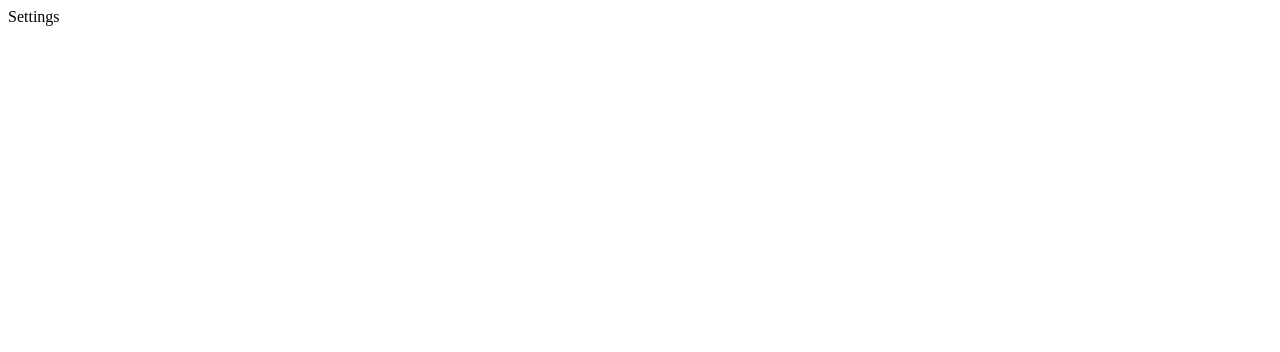
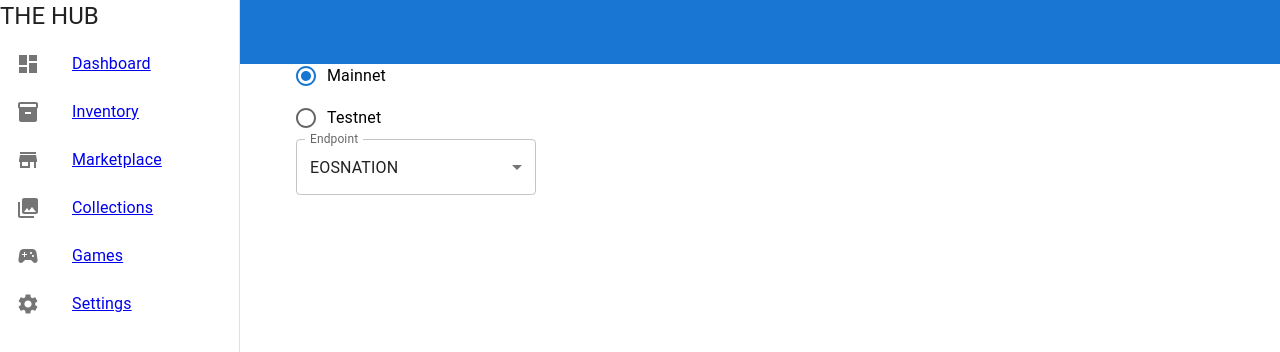
Before and after one commit to jagger85/the-hub-frontend, a React app in the folder p3-react-app/: page /settings in a window 1280 px wide. Shown: the top 352 px of the page. Built offline with nearby package versions, Linux system fonts and the light colour scheme.

Commit message:
FEAT: Implemented context for wallet, network, endpoint

```diff
--- a/p3-react-app/src/components/App.js
+++ b/p3-react-app/src/components/App.js
@@ -1,4 +1,5 @@
-import React, { Component } from 'react';
+import React from 'react';
+import { useState, createContext } from 'react';
 import MainLayout from '../layouts/MainLayout';
 import { Routes, Route } from 'react-router-dom';
 import Dashboard from './Dashboard';
@@ -8,19 +9,27 @@ import Collections from './Collections';
 import Marketplace from './Marketplace';
 import Settings from './Settings';
 
-class App extends Component{
-  render() {
+export const AppContext = createContext()
+
+
+const App = () => {
+
+  const [ endpoint, setEndpoint ] = useState('http://ultra.api.eosnation.io');
+  const [network, setNetwork ] = useState('mainnet')
+  const [wallet, setWallet ] = useState('1234')
     return (
+      <AppContext.Provider value={{wallet,network,endpoint}}>
+       <MainLayout>
           <Routes>
-        <Route path="/dashboard" element={<Dashboard/>}/>
+            <Route path="/" element={<Dashboard/>}/>
             <Route path='/inventory' element={<Inventory/>}/>
             <Route path='/marketplace' element={<Marketplace/>}/>
             <Route path='/games' element={<Games/>}/>
             <Route path='/collections' element={<Collections/>}/>
-        <Route path='/settings' element={<Settings/>}/>
+            <Route path='/settings' element={<Settings network={network} setNetwork={setNetwork} endpoint={endpoint} setEndpoint={setEndpoint} />}/>
           </Routes>
-
+        </MainLayout>
+      </AppContext.Provider>
     )
 }
-}
 export default App;
--- a/p3-react-app/src/components/Settings.js
+++ b/p3-react-app/src/components/Settings.js
@@ -1,9 +1,96 @@
-import React from 'react'
+import React from "react";
+import { Typography } from "@mui/material";
+import { useState } from "react";
+import { Select, MenuItem, InputLabel, Box, FormControl,  FormLabel, RadioGroup, FormControlLabel, Radio} from "@mui/material";
 
-function Settings() {
+const mainnetEndpoints = [
+  {
+    name: "EOSNATION",
+    url: "http://ultra.api.eosnation.io",
+  },
+  {
+    name: "EOSRIO",
+    url: "https://ultra.eosrio.io",
+  },
+  {
+    name: "CRYPTOLIONS",
+    url: "https://api.ultra.cryptolions.io/",
+  },
+  {
+    name: "EOSUSA",
+    url: "https://uos.eosusa.news",
+  }
+]
+
+const testnetEndpoints = [
+  {
+    name : 'EOSEOUL',
+    url: 'https://ultratest-api.eoseoul.io/'
+  },
+  {
+    name : 'EOSNATION',
+    url: 'http://ultratest.api.eosnation.io'
+  },
+  {
+    name : 'EOSRIO',
+    url: 'https://testnet.ultra.eosrio.io'
+  },
+  {
+    name : 'CRYPTOLIONS',
+    url: 'https://api.ultra-testnet.cryptolions.io'
+  }
+]
+
+function Settings(props) {
+
+  const [network, setNetwork] = useState(mainnetEndpoints)
+
+  const handleSelectChange = (event) => {
+    props.setEndpoint(event.target.value);
+  };
+  const handleNetworkChange = (event) => {
+    setNetwork((event.target.value == 'mainnet') ? mainnetEndpoints : testnetEndpoints)
+    props.setNetwork((event.target.value == 'mainnet') ? 'mainnet' : 'testnet')
+    props.setEndpoint((event.target.value == 'mainnet') ? mainnetEndpoints[0] : testnetEndpoints[0])
+  }
+
   return (
-    <div>Settings</div>
-  )
+    <div>
+      <Typography>Preferences</Typography>
+      <Box sx={{ minWidth: 120 }}>
+        <FormControl fullWidth>
+          <FormLabel id="demo-radio-buttons-group-label">Network</FormLabel>
+          <RadioGroup
+            aria-labelledby="demo-radio-buttons-group-label"
+            defaultValue="mainnet"
+            name="radio-buttons-group"
+            value={props.network}
+            onChange= {handleNetworkChange}
+          >
+            <FormControlLabel value= 'mainnet' control={<Radio />} label="Mainnet"/>
+            <FormControlLabel value= 'testnet' control={<Radio />} label="Testnet"/>
+
+          </RadioGroup>
+          </FormControl>
+          <FormControl fullWidth>
+          <InputLabel id="endpoints-label">Endpoint</InputLabel>
+          <Select
+            labelId="endpoints-label"
+            id="enpoint-select"
+            value={props.endpoint}
+            label="Endpoint"
+            onChange={handleSelectChange}
+          >
+             { network.map((element) => (
+              <MenuItem key={element.name} value={element.url}>
+                {element.name}
+              </MenuItem>
+            ))}
+          </Select>
+        </FormControl>
+      </Box>
+    </div>
+  );
 }
 
-export default Settings
+export default Settings;
```
Lines whose indentation alone changed are shown as unchanged.
